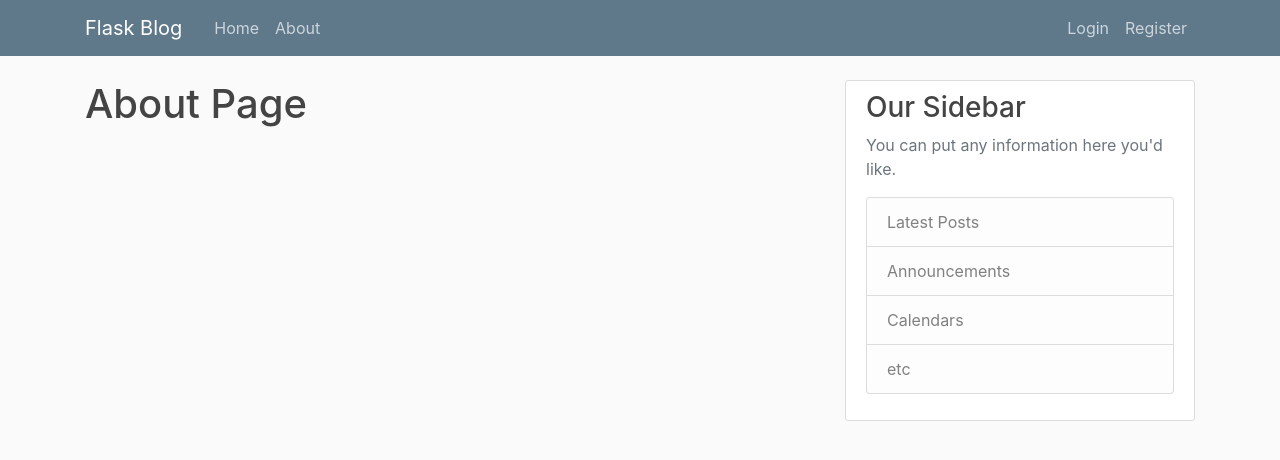
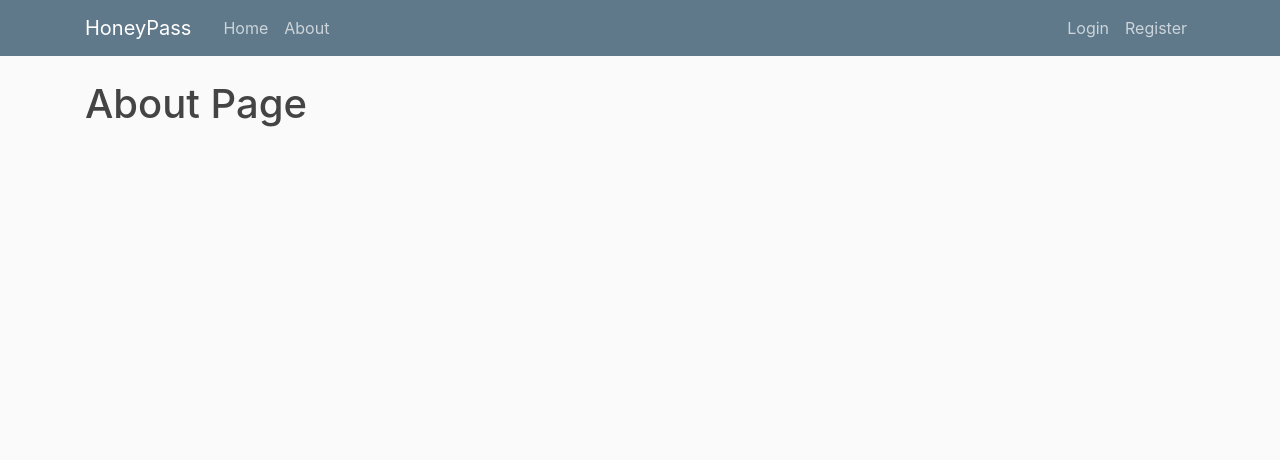
Before and after one commit to swagytheswag/Finals-Honeypot, a Flask app: page /about in a window 1280 px wide. Shown: the top 460 px of the page. Run offline with Flask 2, Linux system fonts and the light colour scheme; some libraries are stand-ins or nearby versions.

Commit message:
im giving up

```diff
--- a/flaskblog/templates/layout.html
+++ b/flaskblog/templates/layout.html
@@ -11,16 +11,16 @@
     <link rel="stylesheet" type="text/css" href="{{ url_for('static', filename='main.css') }}">
 
     {% if title %}
-        <title>Flask Blog - {{ title }}</title>
+        <title>HoneyPass - {{ title }}</title>
     {% else %}
-        <title>Flask Blog</title>
+        <title>HoneyPass</title>
     {% endif %}
 </head>
 <body>
     <header class="site-header">
       <nav class="navbar navbar-expand-md navbar-dark bg-steel fixed-top">
         <div class="container">
-          <a class="navbar-brand mr-4" href="/">Flask Blog</a>
+          <a class="navbar-brand mr-4" href="/">HoneyPass</a>
           <button class="navbar-toggler" type="button" data-toggle="collapse" data-target="#navbarToggle" aria-controls="navbarToggle" aria-expanded="false" aria-label="Toggle navigation">
             <span class="navbar-toggler-icon"></span>
           </button>
@@ -58,19 +58,6 @@
           {% endwith %}
           {% block content %}{% endblock %}
         </div>
-        <div class="col-md-4">
-          <div class="content-section">
-            <h3>Our Sidebar</h3>
-            <p class='text-muted'>You can put any information here you'd like.
-              <ul class="list-group">
-                <li class="list-group-item list-group-item-light">Latest Posts</li>
-                <li class="list-group-item list-group-item-light">Announcements</li>
-                <li class="list-group-item list-group-item-light">Calendars</li>
-                <li class="list-group-item list-group-item-light">etc</li>
-              </ul>
-            </p>
-          </div>
-        </div>
       </div>
     </main>
 
```
Also changed, not shown: flaskblog/site.db.
